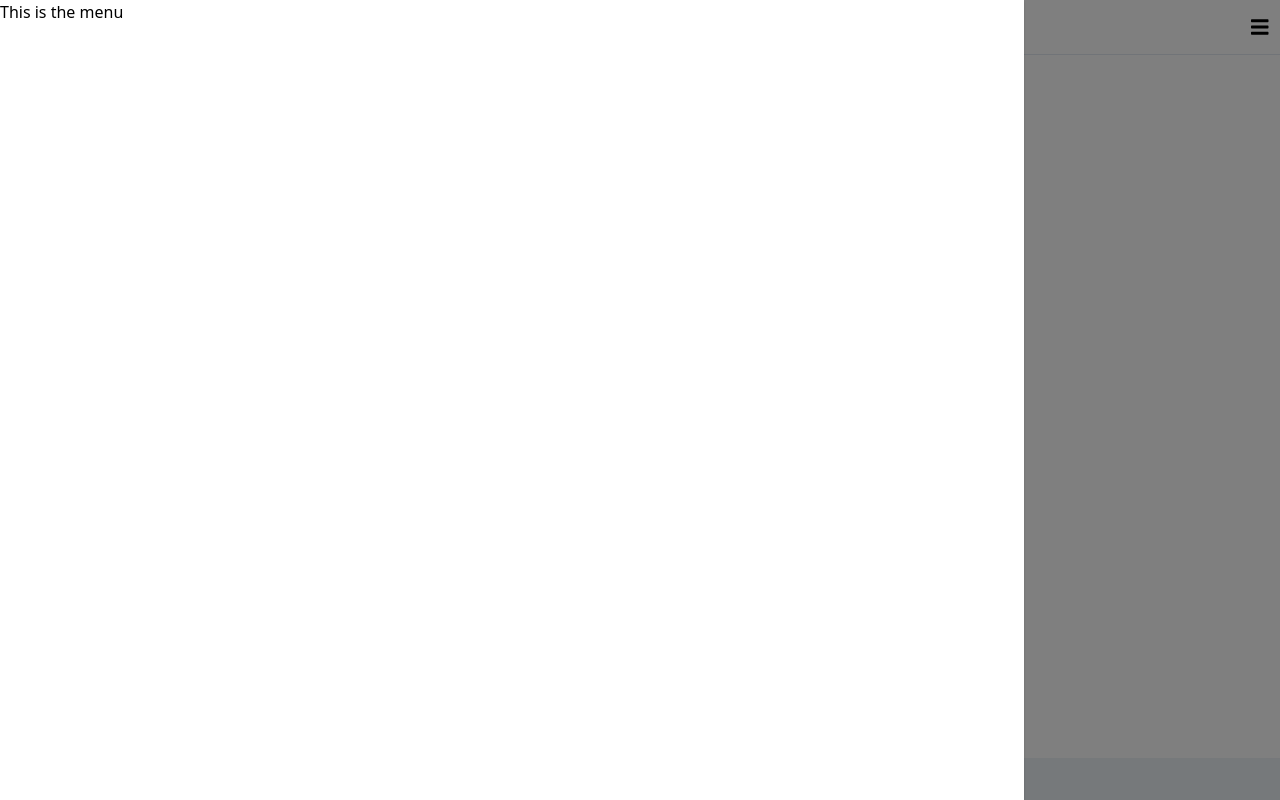
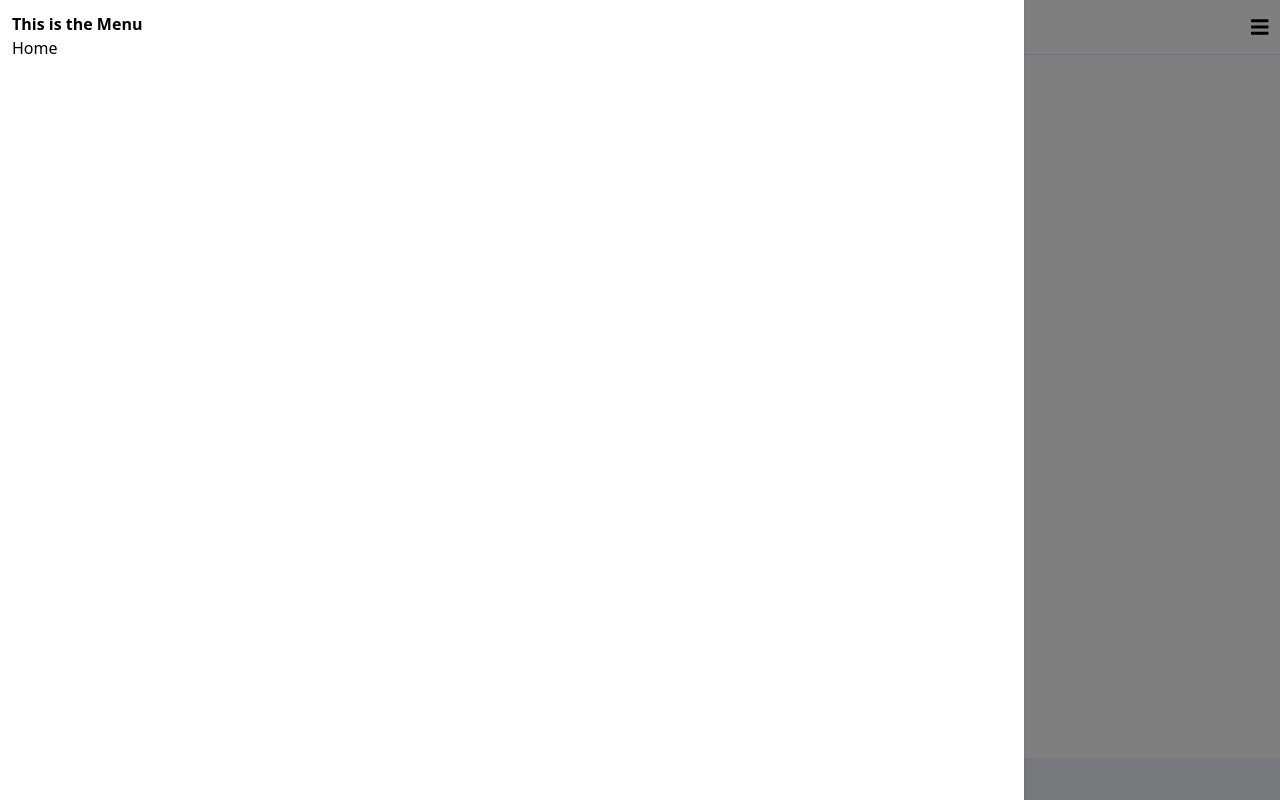
Before and after one commit to katungi/korny, a React (Create React App) app: page / in a window 1280 px wide. Both pictures are taken after a click on the icon 1259 px from the left and 26 px from the top of the page. Built offline with nearby package versions, Linux system fonts and the light colour scheme.

Commit message:
added animations to sidebar

```diff
--- a/package.json
+++ b/package.json
@@ -14,6 +14,7 @@
     "react": "^16.13.1",
     "react-dom": "^16.13.1",
     "react-scripts": "3.4.1",
+    "react-spring": "^8.0.27",
     "tailwindcss": "^1.6.2"
   },
   "scripts": {
--- a/src/App.js
+++ b/src/App.js
@@ -7,6 +7,7 @@
     // react must always return a single element
     <div>
      <Header/>
+     This is the home Page
       <Footer/>
     </div>
   );
--- a/src/components/Navigation.js
+++ b/src/components/Navigation.js
@@ -1,34 +1,57 @@
 import React, { useState } from "react";
 import { FontAwesomeIcon } from "@fortawesome/react-fontawesome";
 import { faBars } from "@fortawesome/free-solid-svg-icons";
+import { useSpring, animated, useTransition } from "react-spring";
 
 function Navigation() {
   const [showMenu, setShowMenu] = useState(false);
   // conditional rendering of HTML
-  let menu;
-  let menuMask;
 
-  if (showMenu) {
-    menu = (
-      <div className="fixed bg-white top-0 left-0 w-4/5 h-full z-50 shadow">
-        This is the menu
-      </div>
-    );
+  const maskTransitions = useTransition(showMenu, null, {
+    from: { position: "absolute", opacity: 0 },
+    enter: { opacity: 1 },
+    leave: { opacity: 0 },
+  });
 
-    menuMask = (
-      <div
-        className="bg-black-t-50 fixed top-0 left-0 w-full h-full z-50"
-        onClick={() => setShowMenu(false)}
-      ></div>
-    );
-  }
+  const menuTransitions = useTransition(showMenu, null, {
+    from: { opacity:0, transform: 'translateX(-100%)'},
+    enter: { opacity: 1, transform: 'translateX(0%)'},
+    leave: { opacity: 0, transform: 'translateX(-100%)'},
+  });
+
   return (
     <nav>
       <span className="text-xl">
         <FontAwesomeIcon icon={faBars} onClick={() => setShowMenu(!showMenu)} />
       </span>
-      {menuMask}
-      {menu}
+      {maskTransitions.map(
+        ({ item, key, props }) =>
+          item && (
+            <animated.div
+              key={key}
+              style={props}
+              className="bg-black-t-50 fixed top-0 left-0 w-full h-full z-50"
+              onClick ={()=> setShowMenu(false)}
+            >
+              This is the Menu
+            </animated.div>
+          )
+      )}
+      {menuTransitions.map(
+        ({ item, key, props }) =>
+          item && (
+            <animated.div
+              key={key}
+              style={props}
+              className="fixed bg-white top-0 left-0 w-4/5 h-full z-50 shadow p-3"
+            >
+              <span className="font-bold">This is the Menu</span>
+              <ul>
+                <li>Home</li>
+              </ul>
+            </animated.div>
+          )
+      )}
     </nav>
   );
 }
```
Also changed, not shown: 1 other file (tests, documents, lock files or other folders).
